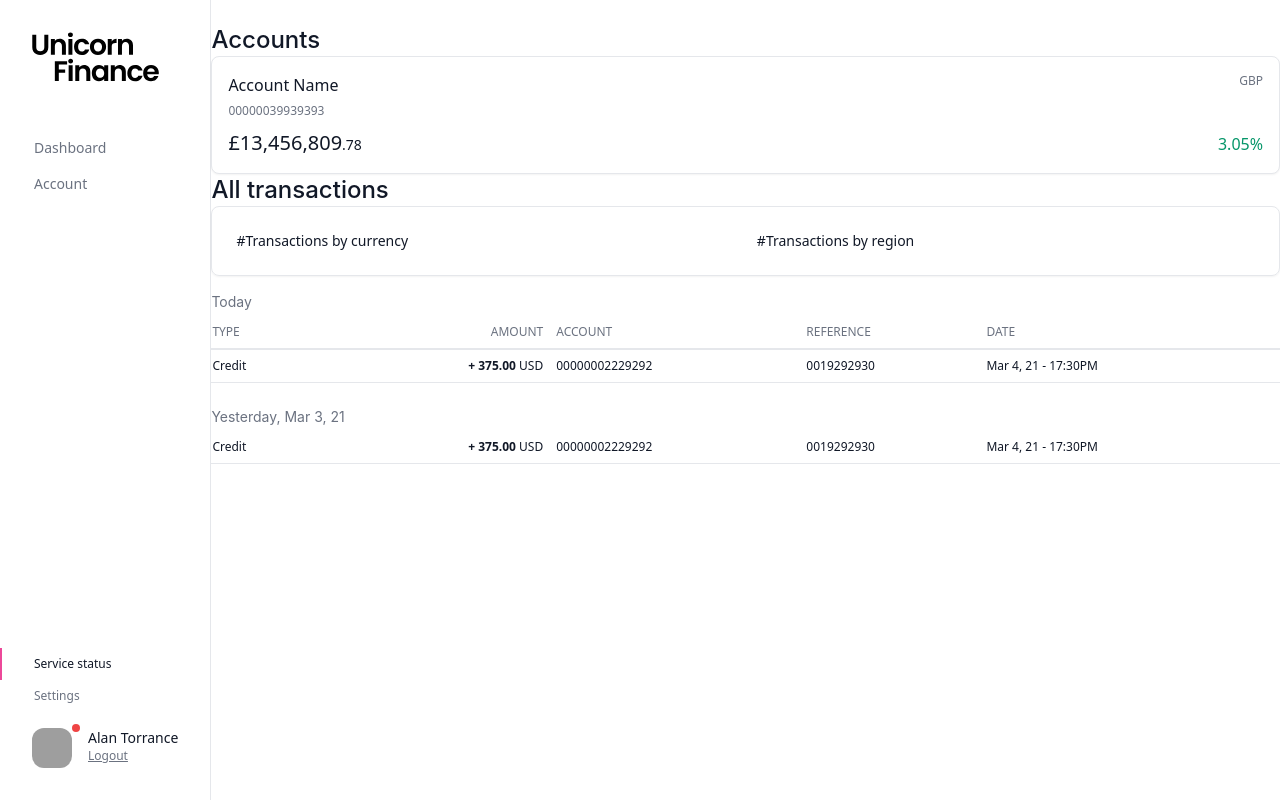
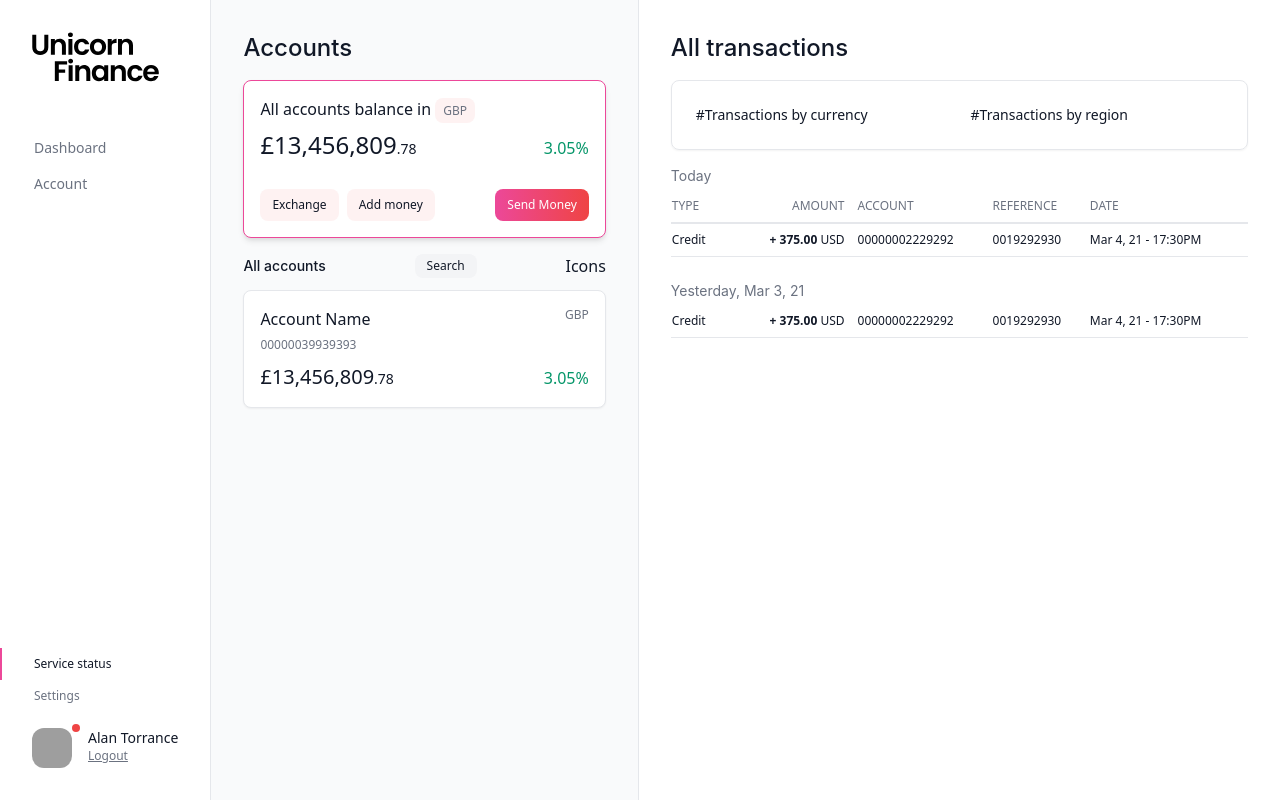
Before and after one commit to jpmorganchase/payments, a React (Create React App) app in the folder client/: page /account in a window 1280 px wide. Built offline with nearby package versions, Linux system fonts and the light colour scheme; no server answers; grey boxes are pictures that could not be loaded.

Commit message:
Component shells continued

```diff
--- a/client/src/components/layout.js
+++ b/client/src/components/layout.js
@@ -8,8 +8,8 @@ const Layout = ({ children }) => {
     <div className='flex h-screen text-gray-900'>
       <Sidebar />
       <section className='relative flex flex-col flex-grow'>
-        <main>
-          <content className="p-8 overflow-auto">
+        <main className="p-8 h-screen">
+          <content className="overflow-auto">
           {children}
           </content>
         </main>
--- a/client/src/components/pages/AccountPage/AccountPage.js
+++ b/client/src/components/pages/AccountPage/AccountPage.js
@@ -25,8 +25,10 @@ const AccountPage = () => {
   }, [balanceData, setBalanceData]);
 
   return <Layout>
-            <AccountInfo />
-            <TransactionInfo />
+            <div className="flex -m-8">
+              <AccountInfo />
+              <TransactionInfo />
+            </div>
   </Layout>
 };
 
--- /dev/null
+++ b/client/src/components/pages/AccountPage/accountInfo/accountCards/AccountTotal.js
@@ -0,0 +1,22 @@
+import React from 'react';
+
+const AccountTotal = () => {
+  return (
+    <div className="border bg-white border-pink-500 shadow-md hover:shadow-lg p-4 rounded-lg">
+            <div className="mb-2">All accounts balance in <span className=" bg-red-50 rounded-lg px-2 py-1 text-xs font-medium text-gray-500">GBP</span></div>
+            <div className="flex items-baseline justify-between">
+              <div className="text-2xl font-medium">£13,456,809<span className="text-sm">.78</span></div>
+              <div className="text-green-600">3.05%</div>
+            </div>
+            <div className="flex text-xs mt-7 justify-between">
+              <div className="flex gap-2">
+                <button className="py-2 px-3 bg-red-50 font-medium rounded-lg">Exchange</button>
+                <button className="py-2 px-3 bg-red-50 font-medium rounded-lg">Add money</button>
+              </div>
+              <button className="py-2 px-3 bg-gradient-to-r from-pink-500 to-red-500  font-medium rounded-lg text-white">Send Money</button>
+            </div>
+          </div>
+  );
+};
+
+export default AccountTotal;
--- /dev/null
+++ b/client/src/components/pages/AccountPage/accountInfo/accountList/AccountList.js
@@ -0,0 +1,12 @@
+import React from 'react';
+import AccountCard from '../accountCards/AccountCard';
+
+const AccountList = () => {
+  return (
+    <div>
+    <AccountCard />
+    </div>
+  );
+};
+
+export default AccountList;
--- a/client/src/components/pages/AccountPage/accountInfo/index.js
+++ b/client/src/components/pages/AccountPage/accountInfo/index.js
@@ -1,11 +1,20 @@
 import React from 'react';
-import AccountCard from './accountCard/AccountCard';
+import AccountTotal from './accountCards/AccountTotal';
+import AccountList from './accountList/AccountList';
 
 const AccountInfo = () => {
   return (
-  <div>
-  <h2 className="text-2xl font-medium">Accounts</h2>
-  <AccountCard />
+  <div className="bg-gray-50 p-8 border-r border-gray-200 w-2/5 h-screen">
+    <h2 className="text-2xl font-medium mb-4">Accounts</h2>
+    <AccountTotal />
+    <div className="flex justify-between items-center mt-4 mb-3">
+                <h3 className="text-sm font-medium">All accounts</h3>
+                <div className="bg-gray-100 hover:bg-gray-200 cursor-pointer text-xs rounded-lg px-3 py-1 flex items-center">
+                  Search
+                </div>
+                <div>Icons</div>
+              </div>
+    <AccountList />
   </div>
   );
 };
--- a/client/src/components/pages/AccountPage/transactionInfo/index.js
+++ b/client/src/components/pages/AccountPage/transactionInfo/index.js
@@ -4,8 +4,8 @@ import TransactionGrid from './transactionGrid/TransactionGrid';
 
 const TransactionInfo = () => {
   return (
-    <div>
-    <h2 className="text-2xl font-medium">All transactions</h2>
+    <div className="flex-grow p-8 h-screen">
+    <h2 className="text-2xl font-medium mb-4">All transactions</h2>
     <TransactionViz />
     <TransactionGrid />
     </div>
```
Also changed, not shown: client/src/components/pages/AccountPage/accountInfo/accountCards/AccountCard.js (renamed from client/src/components/pages/AccountPage/accountInfo/accountCard/AccountCard.js).
